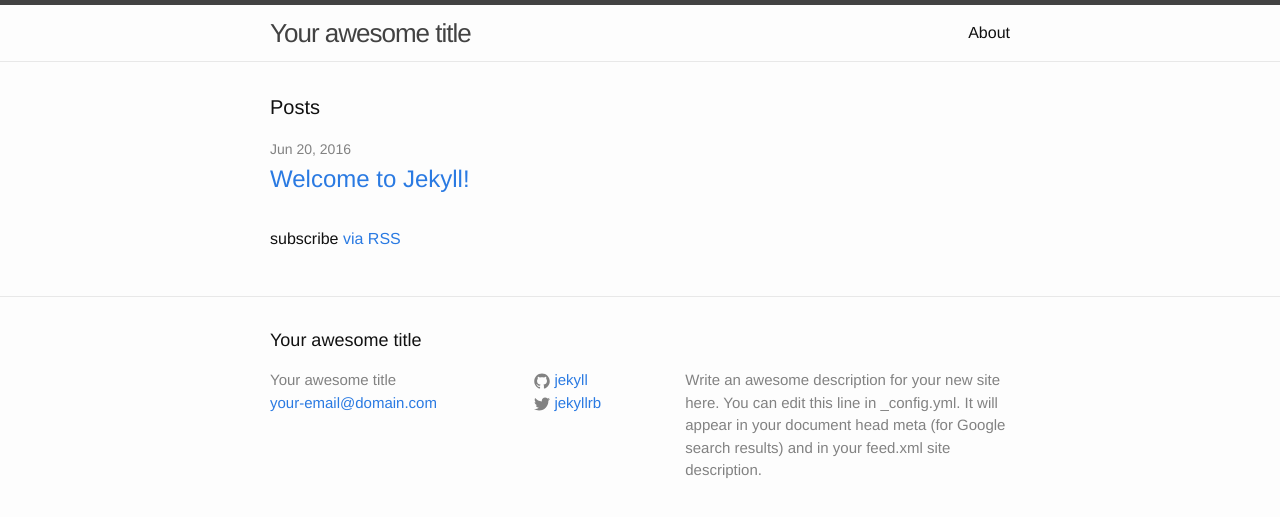
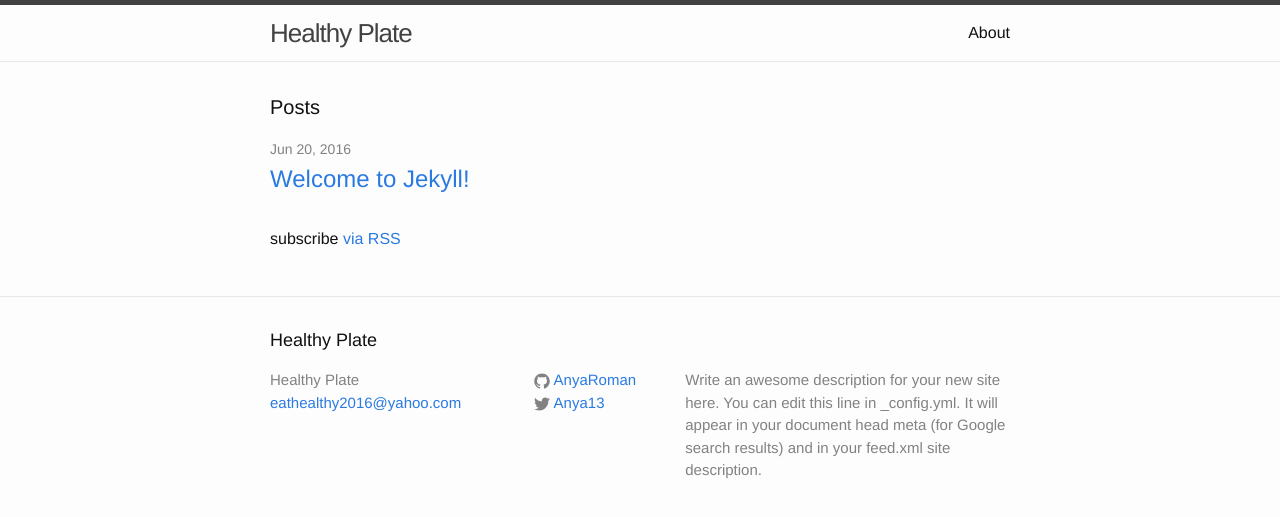
Before and after one commit to AnyaRoman/AnyaRoman.github.io, a Jekyll site: the page built from index.html, in a window 1280 px wide. Shown: the top 517 px of the page. Built offline with Jekyll 4.4.1, drawn with Linux system fonts in a browser that asks for light colours.

Commit message:
Another attempt with config file
Adding config file with my custom domain information into proper section

```diff
--- a/_config.yml
+++ b/_config.yml
@@ -6,16 +6,16 @@
 # 'jekyll serve'. If you change this file, please restart the server process.
 
 # Site settings
-title: Your awesome title
-email: your-email@domain.com
+title: Healthy Plate
+email: eathealthy2016@yahoo.com
 description: > # this means to ignore newlines until "baseurl:"
   Write an awesome description for your new site here. You can edit this
   line in _config.yml. It will appear in your document head meta (for
   Google search results) and in your feed.xml site description.
 baseurl: "" # the subpath of your site, e.g. /blog
-url: "http://yourdomain.com" # the base hostname & protocol for your site
-twitter_username: jekyllrb
-github_username:  jekyll
+url: "http://healthyplate.com" # the base hostname & protocol for your site
+twitter_username: Anya13
+github_username:  AnyaRoman
 
 # Build settings
 markdown: kramdown
```
